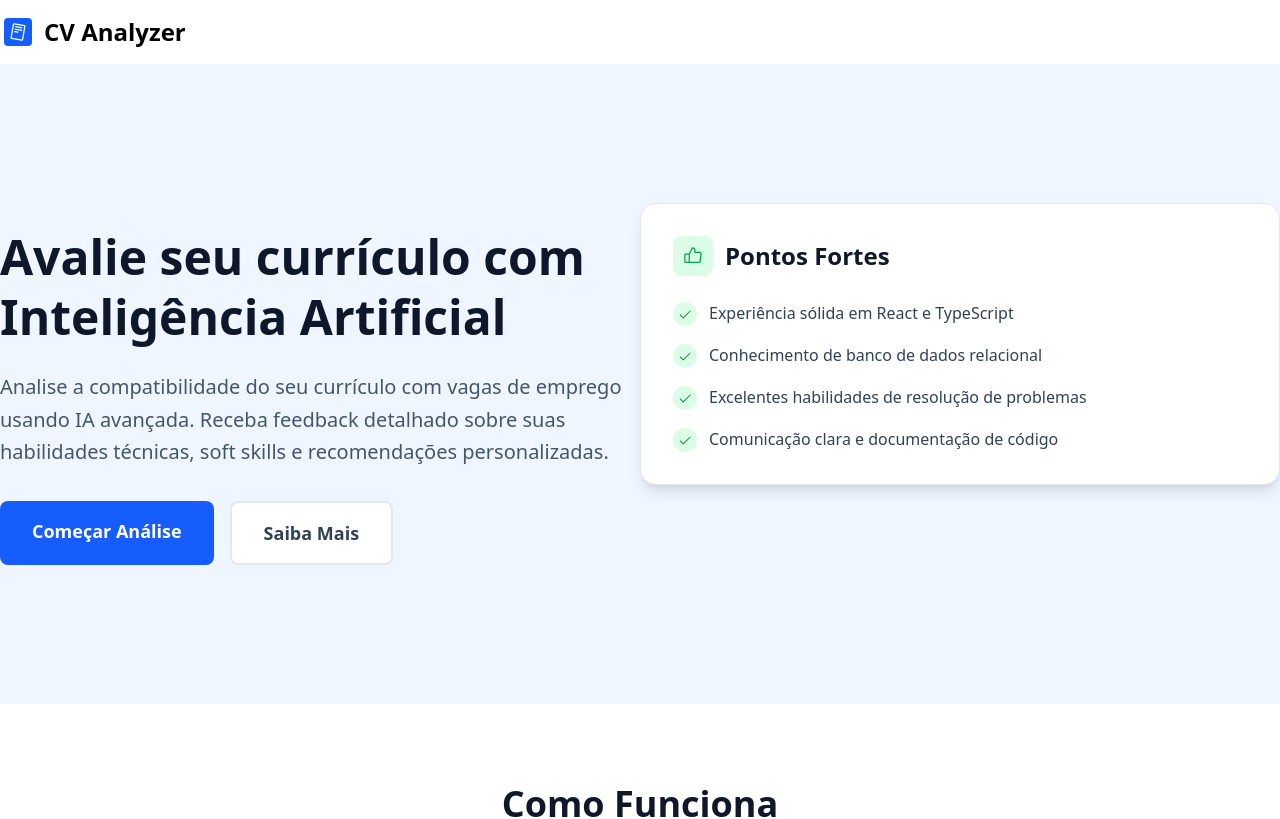
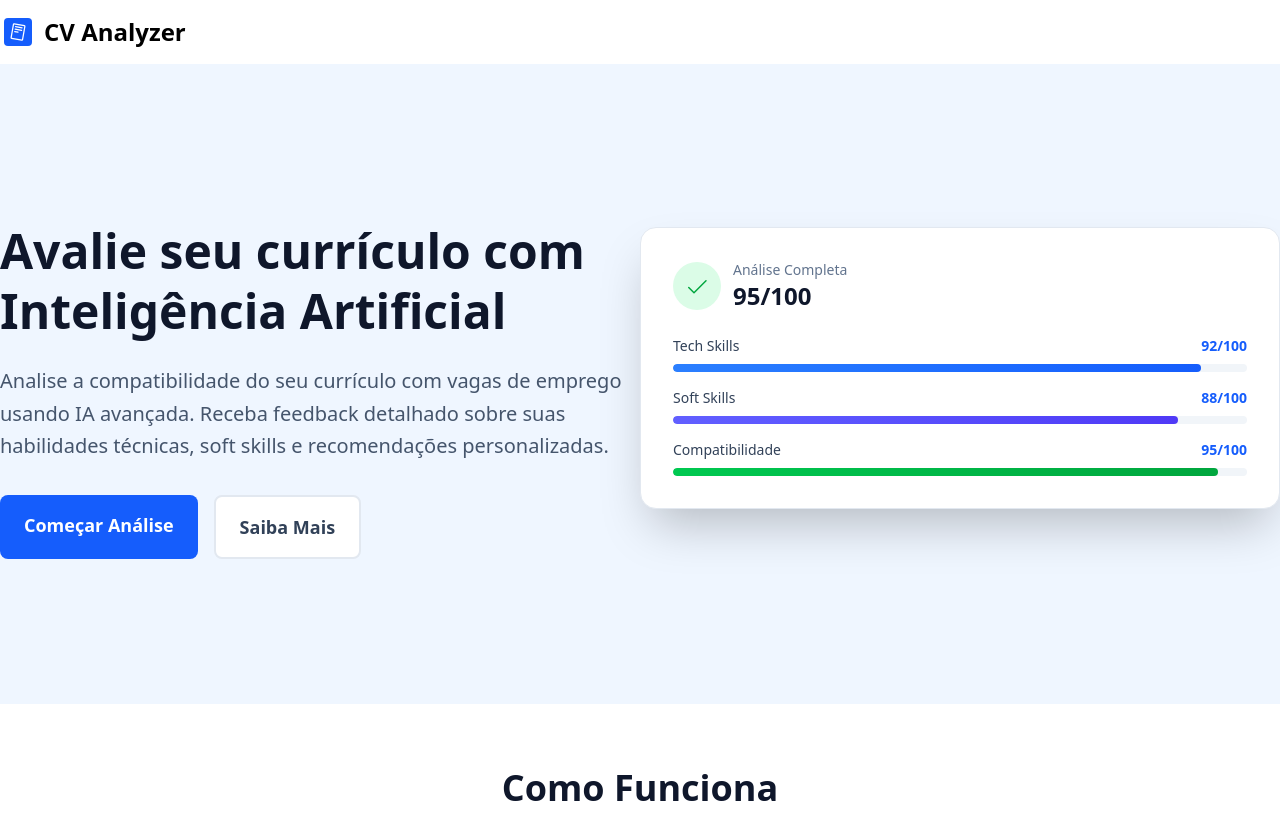
Before and after one commit to SamuelSRJ/meritia, a React (Vite) app in the folder apps/frontend/: page / in a window 1280 px wide. Shown: the top 819 px of the page. Built offline with nearby package versions, Linux system fonts and the light colour scheme.

Commit message:
refactor: improve layout and styling in ComoFunciona, Convite, Inicio, and PublicoAlvo components

```diff
--- a/apps/frontend/src/components/comofunciona/ComoFunciona.tsx
+++ b/apps/frontend/src/components/comofunciona/ComoFunciona.tsx
@@ -7,8 +7,8 @@ import {
 function ComoFunciona() {
   return (
     <div className="flex">
-      <div className="container mx-auto items-center py-20">
-        <div className="text-center mb-16">
+      <div className="container mx-auto items-center py-16">
+        <div className="text-center mb-6 lg:mb-16">
           <div className="text-4xl font-bold text-slate-900 mb-4">
             Como Funciona
           </div>
@@ -17,7 +17,7 @@ function ComoFunciona() {
             Artificial
           </div>
         </div>
-        <div className="grid grid-cols-3 gap-8">
+        <div className="grid grid-cols-1 lg:grid-cols-3 gap-1 lg:gap-8">
           {/* STEP 1 */}
           <div className="text-center p-8 rounded-xl hover:bg-slate-50 transition-colors">
             <div className="w-16 h-16 bg-blue-100 rounded-full flex items-center justify-center mx-auto mb-6">
--- a/apps/frontend/src/components/convite/Convite.tsx
+++ b/apps/frontend/src/components/convite/Convite.tsx
@@ -3,9 +3,9 @@ import { Link } from "react-router-dom"
 
 function Convite() {
   return (
-    <div className="p-20">
-      <div className="mx-auto px-4 text-center">
-        <p className="text-4xl font-bold text-slate-900 mb-6">Pronto para avaliar a compatibilidade do seu curriculo?</p>
+    <div className="">
+      <div className="my-20 lg:px-4 text-center">
+        <p className="text-3xl lg:text-4xl font-bold text-slate-900 mb-6">Pronto para avaliar a compatibilidade do seu currículo?</p>
         <p className="text-xl text-slate-600 mb-8">Comece agora e descubra como seu currículo se compara às vagas que você deseja.</p>
         {!localStorage.user ? (
           <Link to={"/upload"} className="px-10 py-4 bg-blue-600 text-white rounded-lg font-semibold hover:bg-blue-700 transition-colors text-lg whitespace-nowrap cursor-pointer inline-flex items-center gap-2">
--- a/apps/frontend/src/components/inicio/Inicio.tsx
+++ b/apps/frontend/src/components/inicio/Inicio.tsx
@@ -1,72 +1,26 @@
-import {
-  CheckIcon,
-  LightbulbFilamentIcon,
-  ThumbsUpIcon,
-  WarningCircleIcon,
-  WarningIcon,
-} from "@phosphor-icons/react";
-import { useEffect, useState } from "react";
-import { Link } from "react-router-dom";
+import { CheckIcon } from "@phosphor-icons/react"
+import { Link } from "react-router-dom"
 
 function Inicio() {
-  const [currentSlide, setCurrentSlide] = useState(0);
-  const slides = 4;
-
-  useEffect(() => {
-    const interval = setInterval(() => {
-      setCurrentSlide((prev) => (prev + 1) % slides);
-    }, 4000);
-    return () => clearInterval(interval);
-  }, []);
-
   return (
-    <div className="h-[80vh] bg-blue-50 flex items-center">
-      <div className="container mx-auto grid grid-cols-2 space-x-4">
-        <div className="mt-6">
-          <p className="text-5xl font-bold text-slate-900 mb-6 leading-tight">
-            Avalie seu currículo com Inteligência Artificial
-          </p>
-          <p className="text-xl text-slate-600 mb-8 leading-relaxed">
-            Analise a compatibilidade do seu currículo com vagas de emprego
-            usando IA avançada. Receba feedback detalhado sobre suas habilidades
-            técnicas, soft skills e recomendações personalizadas.
-          </p>
-          <div className="flex gap-4">
+    <div className="lg:h-[80vh] bg-blue-50 flex p-2 lg:p-0">
+      <div className="container mx-auto grid grid-cols-1 lg:grid-cols-2 space-y-3 lg:space-x-3 items-center">
+        <div className="mt-6 p-2 lg:p-0">
+          <p className="text-3xl lg:text-5xl text-center lg:text-left font-bold text-slate-900 mb-6 leading-tight">Avalie seu currículo com Inteligência Artificial</p>
+          <p className="text-xl text-center lg:text-left text-slate-600 mb-8 leading-relaxed">Analise a compatibilidade do seu currículo com vagas de emprego usando IA avançada. Receba feedback detalhado sobre suas habilidades técnicas, soft skills e recomendações personalizadas.</p>
+          <div className="flex gap-4 mx-auto">
             {!localStorage.user ? (
-              <Link
-                to={"/upload"}
-                className="px-8 py-4 bg-blue-600 text-white rounded-lg font-semibold hover:bg-blue-700 transition-colors text-lg whitespace-nowrap cursor-pointer"
-              >
-                Começar Análise
-              </Link>
+              <Link to={"/upload"} className="px-6 py-4 bg-blue-600 text-white rounded-lg font-semibold hover:bg-blue-700 transition-colors text-lg whitespace-nowrap cursor-pointer">Começar Análise</Link>
             ) : (
-              <Link
-                to={"/upload"}
-                className="px-8 py-4 bg-blue-600 text-white rounded-lg font-semibold hover:bg-blue-700 transition-colors text-lg whitespace-nowrap cursor-pointer"
-              >
-                Começar Análise
-              </Link>
+              <Link to={"/upload"} className="px-6 py-4 bg-blue-600 text-white rounded-lg font-semibold hover:bg-blue-700 transition-colors text-lg whitespace-nowrap cursor-pointer">Começar Análise</Link>
             )}
-            <a
-              href="#comofunciona"
-              className="px-8 py-4 bg-white text-slate-700 rounded-lg font-semibold hover:bg-slate-50 transition-colors text-lg border-2 border-slate-200 whitespace-nowrap cursor-pointer"
-            >
-              Saiba Mais
-            </a>
+            <a href="#comofunciona" className="px-6 py-4 bg-white text-slate-700 rounded-lg font-semibold hover:bg-slate-50 transition-colors text-lg border-2 border-slate-200 whitespace-nowrap cursor-pointer">Saiba Mais</a>
           </div>
         </div>
-
-        <div className="relative w-full self-start">
-          {/* SLIDE 1 */}
-          <div
-            className="absolute bg-white rounded-2xl shadow-2xl p-8 border border-slate-200 transition-opacity duration-700 w-full top-0"
-            style={{ opacity: currentSlide === 0 ? 1 : 0 }}
-          >
+        <div className="bg-white rounded-2xl shadow-2xl p-8 border border-slate-200 mb-8">
           <div className="flex items-center gap-3 mb-6">
             <div className="w-12 h-12 bg-green-100 rounded-full flex items-center justify-center">
-                <i className="">
-                  <CheckIcon size={24} className="text-green-600" />
-                </i>
+              <i className=""><CheckIcon size={24} className="text-green-600" /></i>
             </div>
             <div>
               <div className="text-sm text-slate-500">Análise Completa</div>
@@ -77,196 +31,38 @@ function Inicio() {
             {/* TECH SKILLS */}
             <div>
               <div className="flex justify-between mb-2">
-                  <span className="text-sm font-medium text-slate-700">
-                    Tech Skills
-                  </span>
-                  <span className="text-sm font-bold text-blue-600">
-                    92/100
-                  </span>
+                <span className="text-sm font-medium text-slate-700">Tech Skills</span>
+                <span className="text-sm font-bold text-blue-600">92/100</span>
               </div>
               <div className="h-2 bg-slate-100 rounded-full overflow-hidden">
-                  <div
-                    className="h-full bg-linear-to-r from-blue-500 to-blue-600 rounded-full"
-                    style={{ width: "92%" }}
-                  ></div>
+                <div className="h-full bg-linear-to-r from-blue-500 to-blue-600 rounded-full" style={{ width: "92%" }}></div>
               </div>
             </div>
             {/* SOFT SKILLS */}
             <div>
               <div className="flex justify-between mb-2">
-                  <span className="text-sm font-medium text-slate-700">
-                    Soft Skills
-                  </span>
-                  <span className="text-sm font-bold text-blue-600">
-                    88/100
-                  </span>
+                <span className="text-sm font-medium text-slate-700">Soft Skills</span>
+                <span className="text-sm font-bold text-blue-600">88/100</span>
               </div>
               <div className="h-2 bg-slate-100 rounded-full overflow-hidden">
-                  <div
-                    className="h-full bg-linear-to-r from-indigo-500 to-indigo-600 rounded-full"
-                    style={{ width: "88%" }}
-                  ></div>
+                <div className="h-full bg-linear-to-r from-indigo-500 to-indigo-600 rounded-full" style={{ width: "88%" }}></div>
               </div>
             </div>
             {/* COMPATIBILIDADE */}
             <div>
               <div className="flex justify-between mb-2">
-                  <span className="text-sm font-medium text-slate-700">
-                    Compatibilidade
-                  </span>
-                  <span className="text-sm font-bold text-blue-600">
-                    95/100
-                  </span>
+                <span className="text-sm font-medium text-slate-700">Compatibilidade</span>
+                <span className="text-sm font-bold text-blue-600">95/100</span>
               </div>
               <div className="h-2 bg-slate-100 rounded-full overflow-hidden">
-                  <div
-                    className="h-full bg-linear-to-r from-green-500 to-green-600 rounded-full"
-                    style={{ width: "95%" }}
-                  ></div>
+                <div className="h-full bg-linear-to-r from-green-500 to-green-600 rounded-full" style={{ width: "95%" }}></div>
               </div>
             </div>
           </div>
         </div>
-
-          {/* SLIDE 2 */}
-          <div
-            className="absolute bg-white rounded-2xl shadow-lg p-8 border border-slate-200 transition-opacity duration-700 w-full top-0"
-            style={{ opacity: currentSlide === 1 ? 1 : 0 }}
-          >
-            <div className="flex items-center gap-3 mb-6">
-              <div className="w-10 h-10 bg-green-100 rounded-lg flex items-center justify-center">
-                <ThumbsUpIcon size={20} className="text-green-600" />
-              </div>
-              <p className="text-2xl font-bold text-slate-900">Pontos Fortes</p>
-            </div>
-            <ul className="space-y-4">
-              <li className="flex gap-3">
-                <div className="w-6 h-6 bg-green-100 rounded-full flex items-center justify-center shrink-0 mt-0.5">
-                  <CheckIcon size={14} className="text-green-700" />
-                </div>
-                <p className="text-slate-700 leading-relaxed text-base">
-                  Experiência sólida em React e TypeScript
-                </p>
-              </li>
-              <li className="flex gap-3">
-                <div className="w-6 h-6 bg-green-100 rounded-full flex items-center justify-center shrink-0 mt-0.5">
-                  <CheckIcon size={14} className="text-green-700" />
-                </div>
-                <p className="text-slate-700 leading-relaxed text-base">
-                  Conhecimento de banco de dados relacional
-                </p>
-              </li>
-              <li className="flex gap-3">
-                <div className="w-6 h-6 bg-green-100 rounded-full flex items-center justify-center shrink-0 mt-0.5">
-                  <CheckIcon size={14} className="text-green-700" />
-                </div>
-                <p className="text-slate-700 leading-relaxed text-base">
-                  Excelentes habilidades de resolução de problemas
-                </p>
-              </li>
-              <li className="flex gap-3">
-                <div className="w-6 h-6 bg-green-100 rounded-full flex items-center justify-center shrink-0 mt-0.5">
-                  <CheckIcon size={14} className="text-green-700" />
-                </div>
-                <p className="text-slate-700 leading-relaxed text-base">
-                  Comunicação clara e documentação de código
-                </p>
-              </li>
-            </ul>
-          </div>
-
-          {/* SLIDE 3 */}
-          <div
-            className="absolute bg-white rounded-2xl shadow-lg p-8 border border-slate-200 transition-opacity duration-700 w-full top-0"
-            style={{ opacity: currentSlide === 2 ? 1 : 0 }}
-          >
-            <div className="flex items-center gap-3 mb-6">
-              <div className="w-12 h-12 bg-orange-100 rounded-lg flex items-center justify-center">
-                <WarningIcon size={24} className="text-orange-600" />
-              </div>
-              <p className="text-2xl font-bold text-slate-900">
-                Pontos de Melhoria
-              </p>
-            </div>
-            <ul className="space-y-4">
-              <li className="flex gap-3">
-                <div className="w-6 h-6 bg-orange-100 rounded-full flex items-center justify-center shrink-0 mt-0.5">
-                  <WarningCircleIcon size={14} className="text-orange-600" />
-                </div>
-                <p className="text-slate-700 leading-relaxed">
-                  Experiência limitada com DevOps
-                </p>
-              </li>
-              <li className="flex gap-3">
-                <div className="w-6 h-6 bg-orange-100 rounded-full flex items-center justify-center shrink-0 mt-0.5">
-                  <WarningCircleIcon size={14} className="text-orange-600" />
-                </div>
-                <p className="text-slate-700 leading-relaxed">
-                  Falta de conhecimento em Machine Learning
-                </p>
-              </li>
-              <li className="flex gap-3">
-                <div className="w-6 h-6 bg-orange-100 rounded-full flex items-center justify-center shrink-0 mt-0.5">
-                  <WarningCircleIcon size={14} className="text-orange-600" />
-                </div>
-                <p className="text-slate-700 leading-relaxed">
-                  Desenvolvimento mobile menos explorado
-                </p>
-              </li>
-            </ul>
-          </div>
-
-          {/* SLIDE 4 */}
-          <div
-            className="absolute bg-white rounded-2xl shadow-lg p-8 border border-slate-200 transition-opacity duration-700 w-full mb-4 top-0"
-            style={{ opacity: currentSlide === 3 ? 1 : 0 }}
-          >
-            <div className="flex items-center gap-3 mb-3">
-              <div className="w-12 h-12 bg-indigo-100 rounded-lg flex items-center justify-center">
-                <LightbulbFilamentIcon size={24} className="text-indigo-600" />
-              </div>
-              <p className="text-2xl font-bold text-slate-900">Recomendações</p>
-            </div>
-            <ul className="space-y-2">
-              <li className="flex gap-3 p-2 bg-indigo-50 rounded-lg border border-indigo-100">
-                <div className="w-6 h-6 rounded-full bg-indigo-600 text-white flex items-center justify-center shrink-0 mt-0.5 text-xs font-bold">
-                  1
-                </div>
-                <p className="text-slate-700 leading-relaxed">
-                  Estudar ferramentas de CI/CD como GitHub Actions ou Jenkins
-                </p>
-              </li>
-              <li className="flex gap-3 p-2 bg-indigo-50 rounded-lg border border-indigo-100">
-                <div className="w-6 h-6 rounded-full bg-indigo-600 text-white flex items-center justify-center shrink-0 mt-0.5 text-xs font-bold">
-                  2
-                </div>
-                <p className="text-slate-700 leading-relaxed">
-                  Aprender conceitos básicos de containerização com Docker
-                </p>
-              </li>
-              <li className="flex gap-3 p-2 bg-indigo-50 rounded-lg border border-indigo-100">
-                <div className="w-6 h-6 rounded-full bg-indigo-600 text-white flex items-center justify-center shrink-0 mt-0.5 text-xs font-bold">
-                  3
-                </div>
-                <p className="text-slate-700 leading-relaxed">
-                  Explorar frameworks de mobile como React Native
-                </p>
-              </li>
-              <li className="flex gap-3 p-2 bg-indigo-50 rounded-lg border border-indigo-100">
-                <div className="w-6 h-6 rounded-full bg-indigo-600 text-white flex items-center justify-center shrink-0 mt-0.5 text-xs font-bold">
-                  4
-                </div>
-                <p className="text-slate-700 leading-relaxed">
-                  Desenvolver um projeto pessoal com arquitetura mais complexa
-                </p>
-              </li>
-            </ul>
-          </div>
-
       </div>
     </div>
-    </div>
-  );
+  )
 }
 
-export default Inicio;
+export default Inicio
--- a/apps/frontend/src/components/publicoalvo/PublicoAlvo.tsx
+++ b/apps/frontend/src/components/publicoalvo/PublicoAlvo.tsx
@@ -3,10 +3,10 @@ import { CheckIcon, FileArrowDownIcon, UserCheckIcon, UsersThreeIcon } from "@ph
 function PublicoAlvo() {
   return (
     <div className="flex py-20 bg-linear-to-br from-blue-600 to-indigo-700">
-      <div className="container mx-auto items-center grid grid-cols-2 gap-12">
+      <div className="container mx-auto items-center grid grid-cols-1 lg:grid-cols-2 gap-12">
         <div>
           <div className="p-4">
-            <p className="text-4xl font-bold text-white mb-6">Para Desenvolvedores e Profissionais de RH</p>
+            <p className="text-3xl lg:text-4xl text-center lg:text-left font-bold text-white mb-10 lg:mb-6">Para Desenvolvedores e Profissionais de RH</p>
             <div className="flex flex-col gap-8">
               {/* PARA CANDIDATOS */}
               <div className="flex gap-4">
@@ -42,7 +42,7 @@ function PublicoAlvo() {
           </div>
         </div>
         <div>
-          <div className="bg-white/10 backdrop-blur-sm rounded-2xl p-8 border border-white/20">
+          <div className="bg-white/10 backdrop-blur-sm rounded-2xl p-6 lg:p-8 mx-4 lg:mx-0 border border-white/20">
             <p className="text-2xl text-white font-semibold mb-6">O que você recebe:</p>
             <ul className="space-y-4">
               <li className="flex items-start gap-2">
```
Lines whose indentation alone changed are shown as unchanged.
